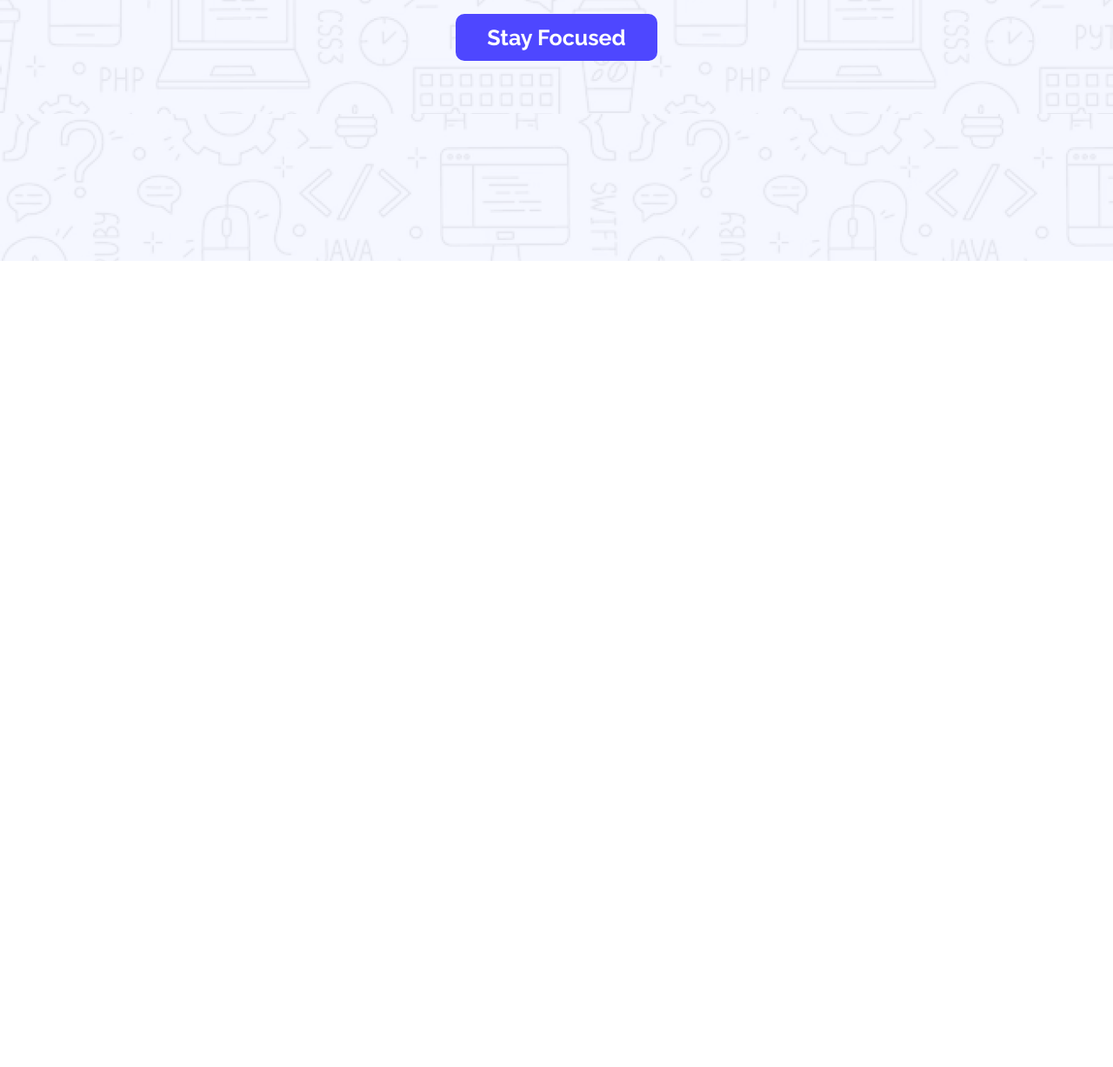
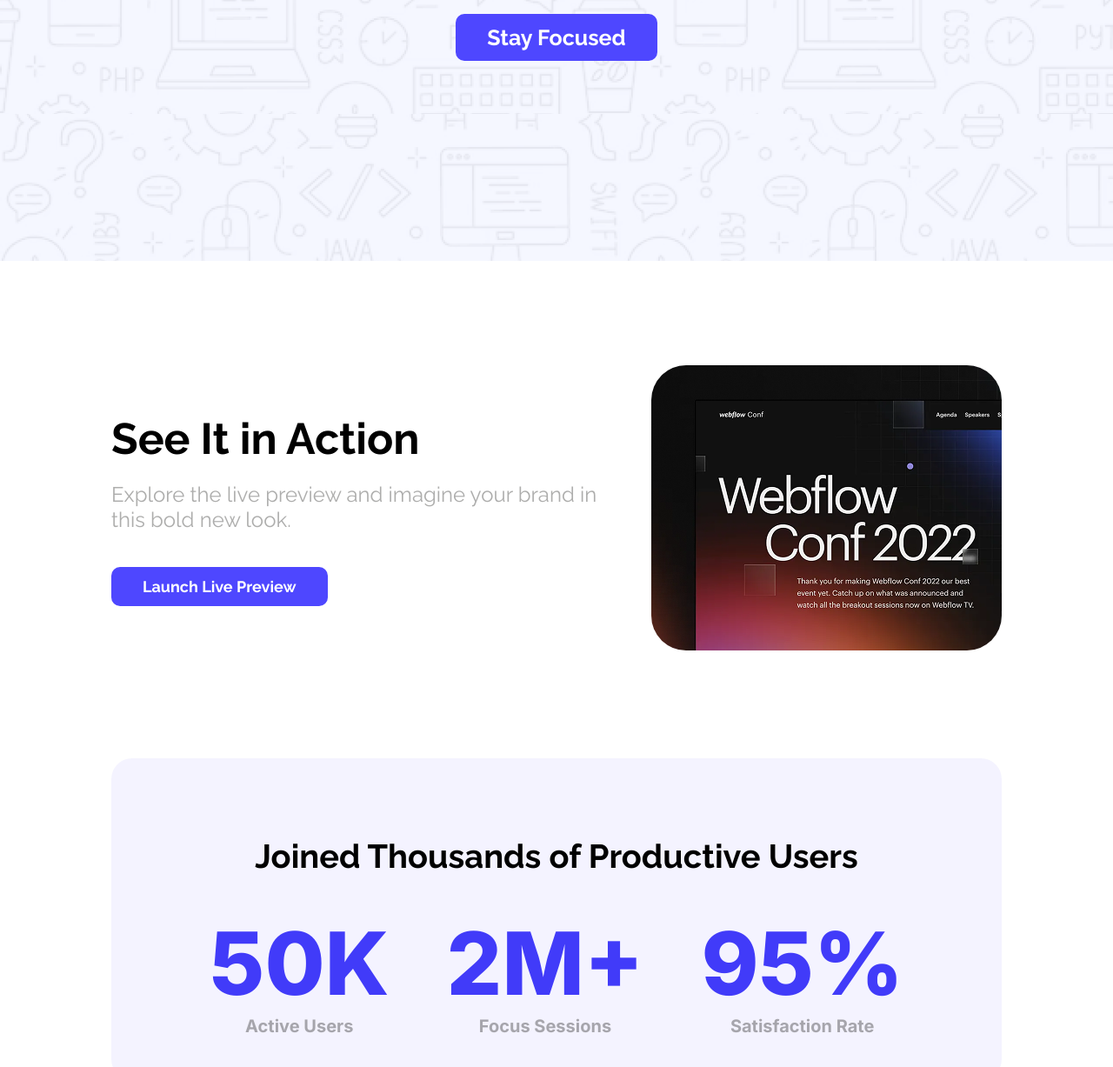
Before and after one commit to saadferozee/PH_assignment_01, a plain HTML site: page index.html in a window 1280 px wide. Shown: the part 521-1748 px from the top of the page at 87% size. Before the commit the page ends 821 px from the top, so only its background shows below. Drawn offline with Linux system fonts and the light colour scheme.

Commit message:
Acion secion and Productive user section added, add some shared css styles

```diff
--- a/index.html
+++ b/index.html
@@ -22,16 +22,18 @@
     <!-- fonts -->
     <link rel="preconnect" href="https://fonts.googleapis.com">
     <link rel="preconnect" href="https://fonts.gstatic.com" crossorigin>
-    <link href="https://fonts.googleapis.com/css2?family=Inter:ital,opsz,wght@0,14..32,100..900;1,14..32,100..900&family=Raleway:ital,wght@0,100..900;1,100..900&display=swap" rel="stylesheet">
+    <link
+        href="https://fonts.googleapis.com/css2?family=Inter:ital,opsz,wght@0,14..32,100..900;1,14..32,100..900&family=Raleway:ital,wght@0,100..900;1,100..900&display=swap"
+        rel="stylesheet">
 
 </head>
 
 <body>
     <!-- My code here -->
     <header class="header">
-        <nav class="navbar default-width flex-b raleway-logo">
+        <nav class="navbar default-width flex-b raleway-extrabold">
             <!-- My code here -->
-            <h1>Webflow</h1>
+            <h1 class="logo-text">Webflow</h1>
             <div class="center-y">
                 <button class="default-buttons">Sign Up</button>
             </div>
@@ -45,11 +47,36 @@
         </section>
     </header>
     <main class="main-sections">
-        <section class="action-container">
+        <section class="action-container default-width flex-b">
             <!-- My code here -->
+            <div class="action-content center-y">
+                <h3 class="action-content-title raleway-default-bold">See It in Action</h3>
+                <p class="action-content-para raleway-default-regular">Explore the live preview and imagine your brand in this bold new look.</p>
+                <button class="default-buttons">Launch Live Preview</button>
+            </div>
+            <div class="action-img">
+                <img src="assets/images/wc-mini.png" alt="WebFlow Conf 2022 Image">
+            </div>
         </section>
-        <section class="user-count-container">
+        <section class="user-count-container default-width">
             <!-- My code here -->
+            <div class="count center-x">
+                <h2 class="count-title raleway-default-bold">Joined Thousands of Productive Users</h2>
+                <div class="count-results flex-a">
+                    <div class="count-result">
+                        <h1>50K</h1>
+                        <h4>Active Users</h4>
+                    </div>
+                    <div class="count-result">
+                        <h1>2M+</h1>
+                        <h4>Focus Sessions</h4>
+                    </div>
+                    <div class="count-result">
+                        <h1>95%</h1>
+                        <h4>Satisfaction Rate</h4>
+                    </div>
+                </div>
+            </div>
         </section>
         <section class="review-container">
             <!-- My code here -->
--- a/styles/style.css
+++ b/styles/style.css
@@ -5,16 +5,27 @@
     padding: 0;
     box-sizing: border-box;
 }
+img {
+    width: 100%;
+}
+main section {
+    margin-top: 120px;
+}
 
 /* Shared Styles */
 
 .default-width {
     width: 80%;
-    margin: 0 auto;
+    margin-left: auto;
+    margin-right: auto;
 }
 .flex-b {
     display: flex;
     justify-content: space-between;
+}
+.flex-a {
+    display: flex;
+    justify-content: space-around;
 }
 .flex-c {
     display: flex;
@@ -28,7 +39,7 @@
 }
 
 /* fonts */
-.raleway-logo {
+.raleway-extrabold {
     font-family: "Raleway";
     font-weight: 900;
     font-size: 34px;
@@ -85,8 +96,9 @@ header {
 nav {
     padding: 50px;
 }
-nav h1 {
-    /* font-family: "Raleway"; */
+.logo-text {
+    color: #413bf9;
+    text-shadow: 2px 2px 10px #4e47ff8a;
 }
 /* hero section */
 .hero-items {
@@ -105,3 +117,46 @@ nav h1 {
 
 
 /* Main */
+
+
+/* action container */
+.action-content {
+    max-width: 600px;
+}
+.action-content-title{
+    font-size: 50px;
+    margin-bottom: 20px;
+}
+.action-content-para {
+    font-size: 24px;
+    color: #25242360;
+    margin-bottom: 40px;
+}
+.action-img img {
+    border-radius: 40px;
+}
+
+
+/* user count container */
+.user-count-container {
+    padding: 50px 80px;
+    border-radius: 24px;
+    background-color: #4e47ff10;
+}
+
+.count-title {
+    font-size: 38px;
+    margin: 40px 0;
+}
+
+.count-result h1 {
+    font-size: 100px;
+    font-family: "Inter",sans-serif;
+    font-weight: 800;
+    color: #413bf9;
+}
+.count-result h4 {
+    font-family: "Inter", sans-serif;
+    color: #25242360;
+    font-size: 20px;
+}
```
Also changed, not shown: documents/classnote.txt.
